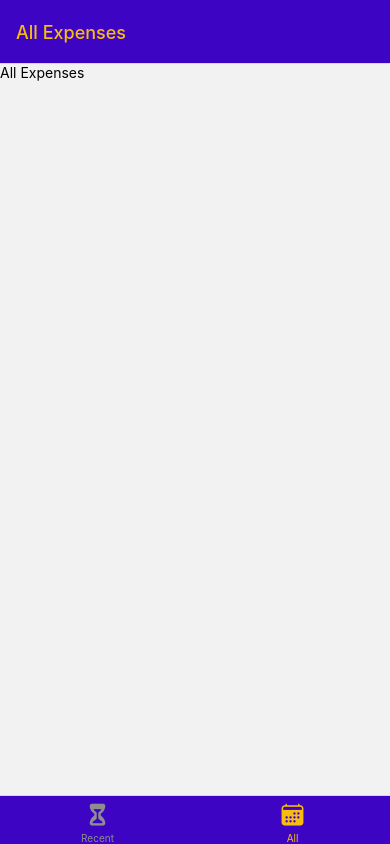
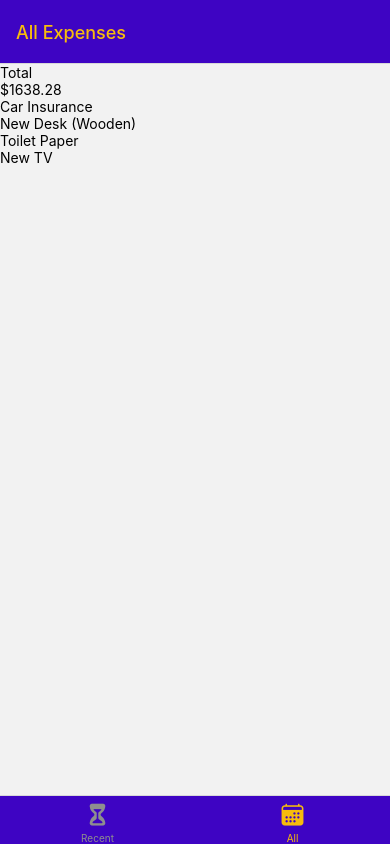
Before and after one commit to maumercado/RN_ExpenseTracker, a React Native app: screen /AllExpenses in a window 390 px wide. Built offline with nearby package versions, Linux system fonts and the light colour scheme.

Commit message:
Setting up the views with dummy data

```diff
--- /dev/null
+++ b/components/ExpensesOutput/ExpensesList.js
@@ -0,0 +1,17 @@
+import { FlatList, Text } from 'react-native'
+
+function renderExpenseItem (itemData) {
+  return <Text>{itemData.item.description}</Text>
+}
+
+function ExpensesList ({ expenses }) {
+  return (
+    <FlatList
+      data={expenses}
+      renderItem={renderExpenseItem}
+      keyExtractor={(item) => item.id}
+    />
+  )
+}
+
+export default ExpensesList
--- /dev/null
+++ b/components/ExpensesOutput/ExpensesOutput.js
@@ -0,0 +1,42 @@
+import { View } from 'react-native'
+
+import ExpensesList from './ExpensesList'
+import ExpensesSummary from './ExpensesSummary'
+
+const DUMMY_EXPENSES = [
+  {
+    id: 'e1',
+    description: 'Car Insurance',
+    amount: 294.67,
+    date: new Date('2021-04-12')
+  },
+  {
+    id: 'e2',
+    description: 'New Desk (Wooden)',
+    amount: 450,
+    date: new Date('2021-04-02')
+  },
+  {
+    id: 'e3',
+    description: 'Toilet Paper',
+    amount: 94.12,
+    date: new Date('2021-03-28')
+  },
+  {
+    id: 'e4',
+    description: 'New TV',
+    amount: 799.49,
+    date: new Date('2021-03-25')
+  }
+]
+
+function ExpensesOutput ({ expenses, expensesPeriod }) {
+  return (
+    <View>
+      <ExpensesSummary periodName={expensesPeriod} expenses={DUMMY_EXPENSES} />
+      <ExpensesList expenses={DUMMY_EXPENSES} />
+    </View>
+  )
+}
+
+export default ExpensesOutput
--- /dev/null
+++ b/components/ExpensesOutput/ExpensesSummary.js
@@ -0,0 +1,16 @@
+import { View, Text } from 'react-native'
+
+function ExpensesSummary ({ expenses, periodName }) {
+  const expensesTotal = expenses.reduce((acc, expense) => {
+    return acc + expense.amount
+  }, 0)
+
+  return (
+    <View>
+      <Text>{periodName}</Text>
+      <Text>${expensesTotal.toFixed(2)}</Text>
+    </View>
+  )
+}
+
+export default ExpensesSummary
--- a/constants/styles.js
+++ b/constants/styles.js
@@ -11,6 +11,6 @@ export const GlobalStyles = {
     error50: '#fcc4e4',
     error500: '#9b095c',
     gray500: '#39324a',
-    gray700: '#221c30',
-  },
+    gray700: '#221c30'
+  }
 }
--- a/screens/AllExpenses.js
+++ b/screens/AllExpenses.js
@@ -1,10 +1,8 @@
-import { View, Text } from 'react-native'
+import ExpensesOutput from '../components/ExpensesOutput/ExpensesOutput'
 
 function AllExpenses () {
   return (
-    <View>
-      <Text>All Expenses</Text>
-    </View>
+    <ExpensesOutput expensesPeriod='Total' />
   )
 }
 
--- a/screens/RecentExpenses.js
+++ b/screens/RecentExpenses.js
@@ -1,10 +1,8 @@
-import { View, Text } from 'react-native'
+import ExpensesOutput from '../components/ExpensesOutput/ExpensesOutput'
 
 function RecentExpenses () {
   return (
-    <View>
-      <Text>Recent Expenses</Text>
-    </View>
+    <ExpensesOutput expensesPeriod='Recent' />
   )
 }
 
```
Also changed, not shown: App.js (+5 -5 lines).
